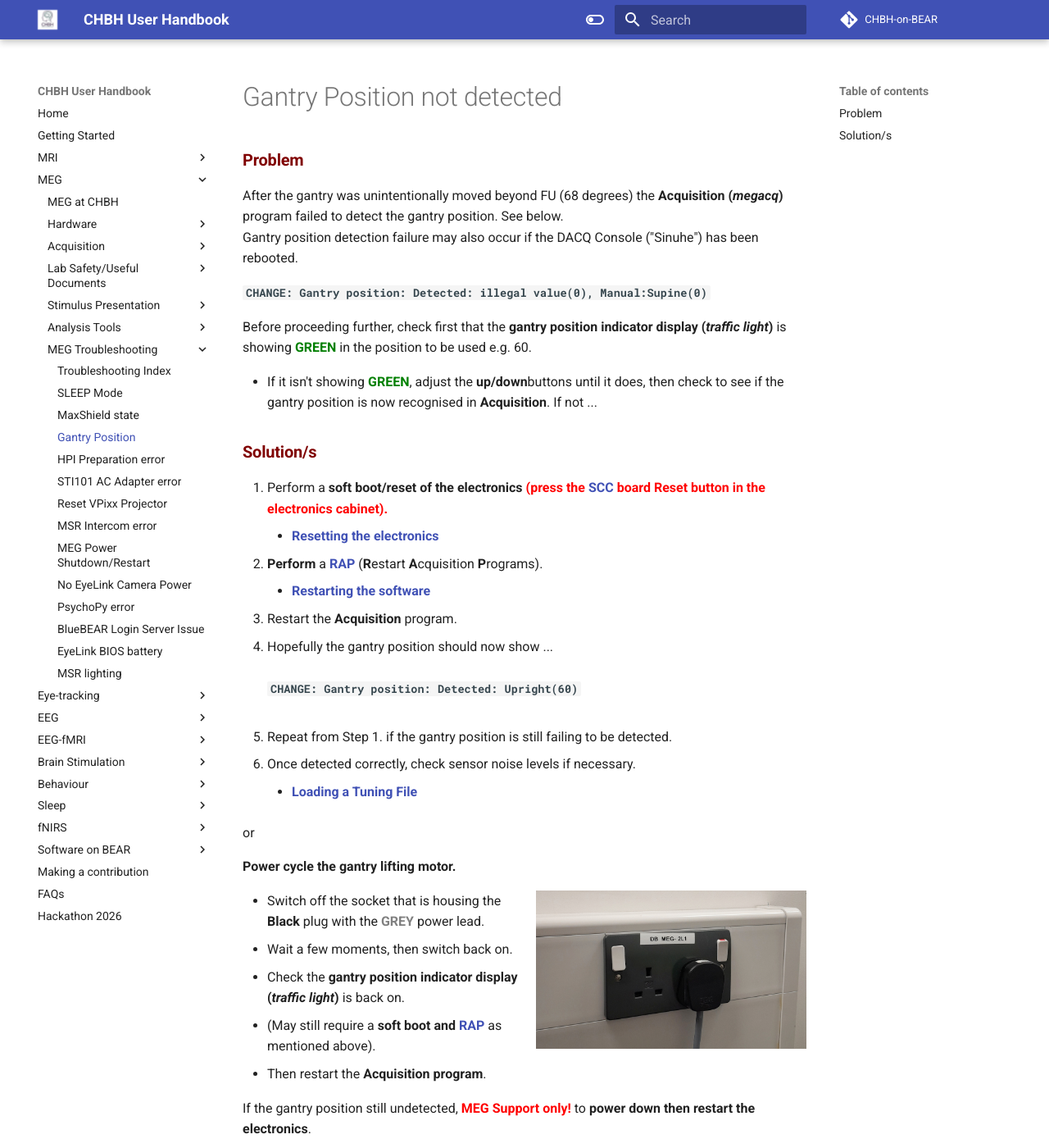
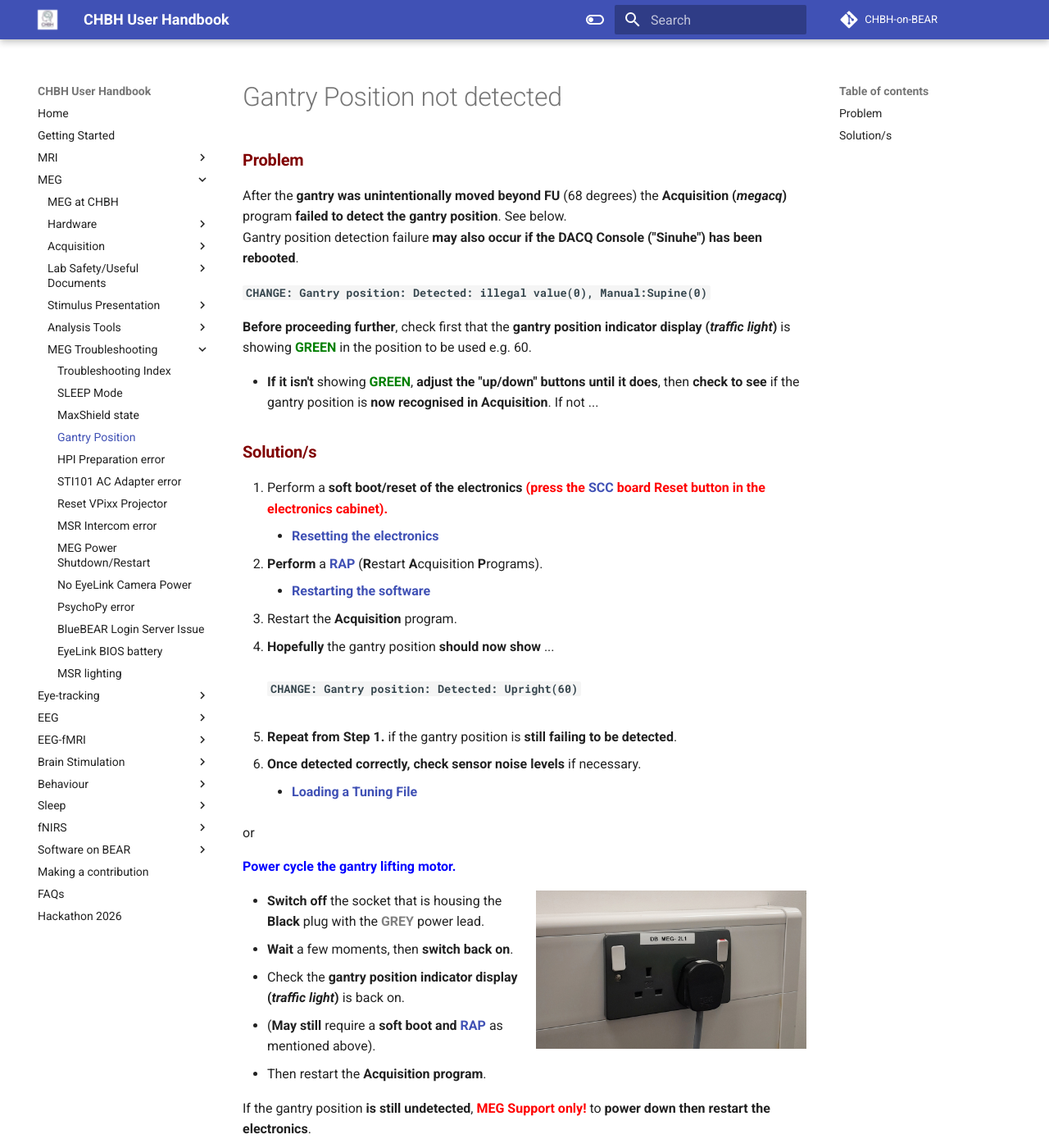
Before and after one commit to chbh-opensource/chbh-on-bear, an MkDocs documentation site: the page built from docs/meg/troubleshooting/gantry_position.md, in a window 1280 px wide and 1400 px high. Shown: the whole window at 82% size. Built offline with MkDocs 1.6.1 and Material for MkDocs 9.7.7, drawn with Linux system fonts in a browser that asks for light colours; comment, search, counter and statistics services are not loaded; some of the changed text lies outside the part shown.

Commit message:
Adding more to MEG troubleshooting

````diff
--- a/docs/meg/troubleshooting/gantry_position.md
+++ b/docs/meg/troubleshooting/gantry_position.md
@@ -2,14 +2,14 @@
 
 ### **<span style="color:maroon">Problem</span>**
 
-After the gantry was unintentionally moved beyond FU (68 degrees) the **Acquisition (*megacq*)** program failed to detect the gantry position. See below.<br />
-Gantry position detection failure may also occur if the DACQ Console ("Sinuhe") has been rebooted.
+After the **gantry was unintentionally moved beyond FU** (68 degrees) the **Acquisition (*megacq*)** program **failed to detect the gantry position**. See below.<br />
+Gantry position detection failure **may also occur if the DACQ Console ("Sinuhe") has been rebooted**.
 
 **```CHANGE: Gantry position: Detected: illegal value(0), Manual:Supine(0)```**
 
-Before proceeding further, check first that the **gantry position indicator display (*traffic light*)** is showing **<span style="color:green">GREEN</span>** in the position to be used e.g. 60.<br />
+**Before proceeding further**, check first that the **gantry position indicator display (*traffic light*)** is showing **<span style="color:green">GREEN</span>** in the position to be used e.g. 60.<br />
 
-- If it isn't showing **<span style="color:green">GREEN</span>**, adjust the **up/down**buttons until it does, then check to see if the gantry position is now recognised in **Acquisition**. If not ...
+- **If it isn't** showing **<span style="color:green">GREEN</span>**, **adjust the "up/down" buttons until it does**, then **check to see** if the gantry position is **now recognised in Acquisition**. If not ...
 
 ### **<span style="color:maroon">Solution/s</span>**
 
@@ -18,30 +18,30 @@ Before proceeding further, check first that the **gantry position indicator disp
 2. **Perform** a **[RAP](../../meg/acquisition/rap.md)** (**R**estart **A**cquisition **P**rograms).
 	- **[Restarting the software](../../meg/acquisition/restart_acquisition.md/#restarting-the-software)**
 3. Restart the **Acquisition** program.<br />
-4. Hopefully the gantry position should now show ...<br /><br />
+4. **Hopefully** the gantry position **should now show** ...<br /><br />
 **```CHANGE: Gantry position: Detected: Upright(60)```**<br /><br />
-5. Repeat from Step 1. if the gantry position is still failing to be detected.
-6. Once detected correctly, check sensor noise levels if necessary.
+5. **Repeat from Step 1.** if the gantry position is **still failing to be detected**.
+6. **Once detected correctly, check sensor noise levels** if necessary.
 	- **[Loading a Tuning File](../../meg/acquisition/restart_acquisition.md/#loading-a-tuning-file)**
 
 or
 
-**Power cycle the gantry lifting motor.**
+**<span style="color:blue">Power cycle the gantry lifting motor.</span>**
 
 ![Gantry Lifting Motor Plug/Socket](../../images/meg/GantryLiftingMotorSocket.jpg){width=48% align=right}
 
-- Switch off the socket that is housing the **Black** plug with the **<span style="color:grey">GREY</span>** power lead.
-- Wait a few moments, then switch back on.
+- **Switch off** the socket that is housing the **Black** plug with the **<span style="color:grey">GREY</span>** power lead.
+- **Wait** a few moments, then **switch back on**.
 - Check the **gantry position indicator display (*traffic light*)** is back on.
-- (May still require a **soft boot and [RAP](../../meg/acquisition/rap.md)** as mentioned above).
+- (**May still** require a **soft boot and [RAP](../../meg/acquisition/rap.md)** as mentioned above).
 - Then restart the **Acquisition program**. <br />
 
 <align=full>
-If the gantry position still undetected, **<span style="color:red">MEG Support only!</span>** to **power down then restart the electronics**.
+If the gantry position **is still undetected**, **<span style="color:red">MEG Support only!</span>** to **power down then restart the electronics**.
 
-- The **Main switch** (Switch 1) of the **[Power Control Panel](../../images/meg/DSP_Electronics.jpg)** is not normally powered off in this situation.
+- The **Main switch** (Switch 1) of the **[Power Control Panel](../../images/meg/DSP_Electronics.jpg)** is ***not normally powered off*** in this situation.
 
-Once power is back, perform a **[RAP](../../meg/acquisition/rap.md)** and then restart the **Acquisition** program to check again.
+**Once power is back**, perform a **[RAP](../../meg/acquisition/rap.md)** and then restart the **Acquisition** program to **check again**.
 
 **If the gantry is still not detected correctly, contact MEGIN Support**.
 
````
Also changed, not shown: docs/meg/troubleshooting/hpi_preparation.md (+16 -9 lines), docs/meg/troubleshooting/sti101_adapter.md (+116 -17 lines).
